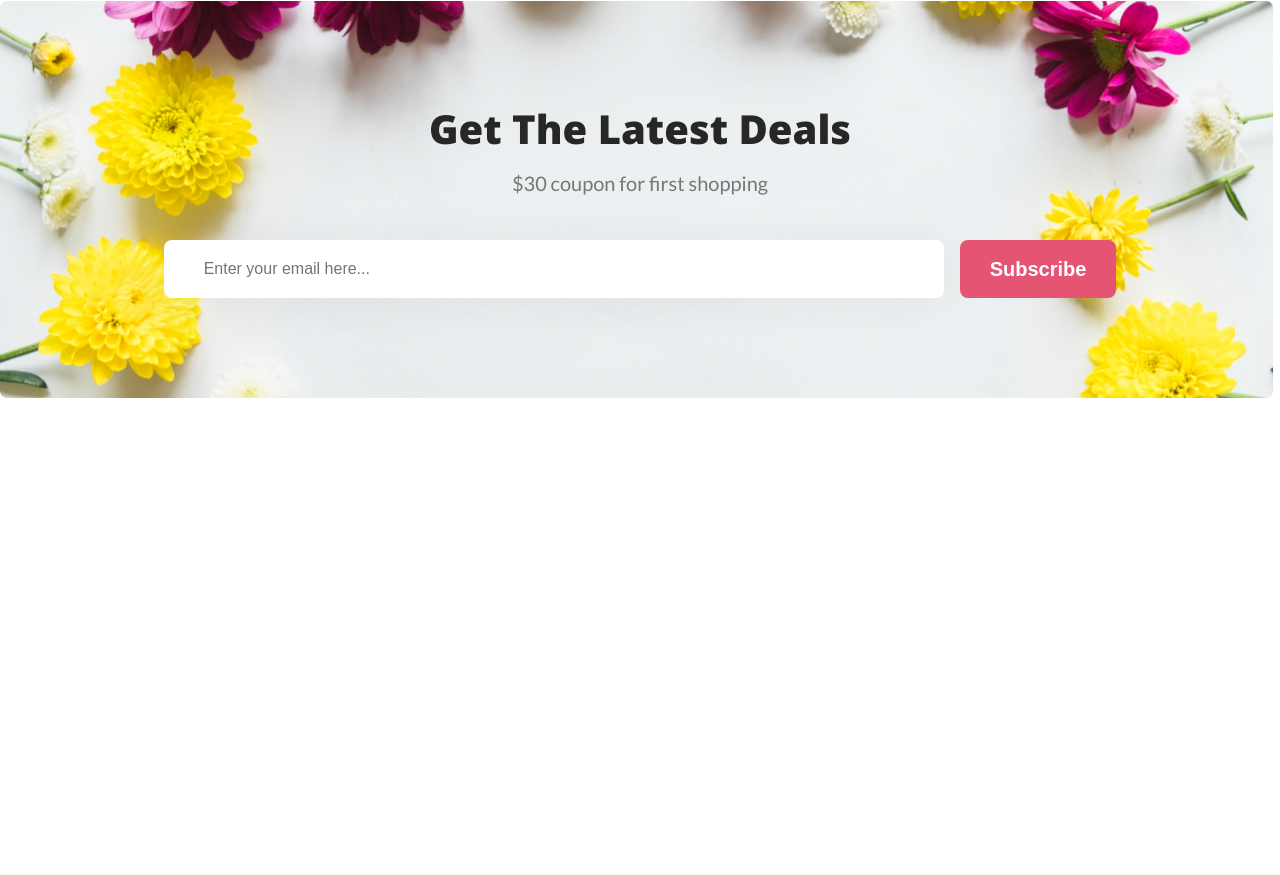
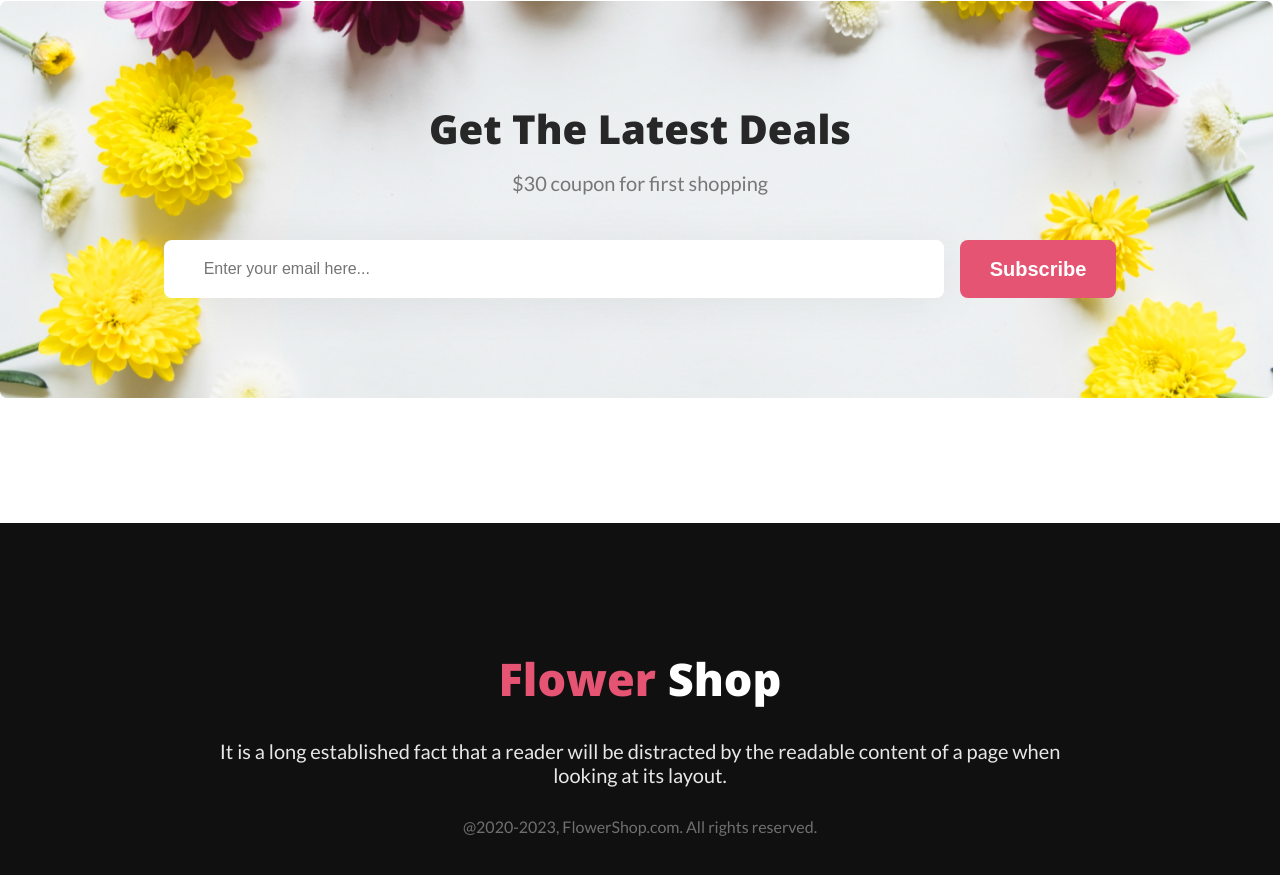
Before and after one commit to Ronel1984/my-first-assignment, a plain HTML site: page index.html in a window 1280 px wide. Shown: the part 3071-3946 px from the top of the page. Before the commit the page ends 3594 px from the top, so only its background shows below. Drawn offline with nearby package versions, Linux system fonts and the light colour scheme.

Commit message:
footer section added

```diff
--- a/index.html
+++ b/index.html
@@ -104,8 +104,14 @@
     <!-- main part ends -->
 
     <!-- footer part starts -->
+
     <footer>
-
+        <h2><span class="footer-title">Flower <span class="white">Shop</span></h2>
+        <p class="footer-para">It is a long established fact that a reader will be distracted by the readable
+            content of a page when
+            looking at its
+            layout.</p>
+        <p class="copyright">@2020-2023, FlowerShop.com. All rights reserved.</p>
     </footer>
     <!-- footer part ends -->
 </body>
--- a/styles/style.css
+++ b/styles/style.css
@@ -228,3 +228,35 @@ form {
 }
 
 /* sixth section style ends */
+
+/* footer style starts */
+footer {
+    padding: 125px 200px;
+    text-align: center;
+    background-color: #111010;
+}
+
+.footer-title {
+    color: #E55473;
+    font-size: 45px;
+    font-weight: 800;
+}
+
+.white {
+    color: #FFF;
+}
+
+.footer-para {
+    color: rgba(255, 255, 255, 0.90);
+    text-align: center;
+    font-size: 20px;
+    font-weight: 400;
+}
+
+.copyright {
+    color: rgba(255, 255, 255, 0.40);
+    font-size: 16px;
+    font-weight: 400;
+}
+
+/* footer style ends */
```
